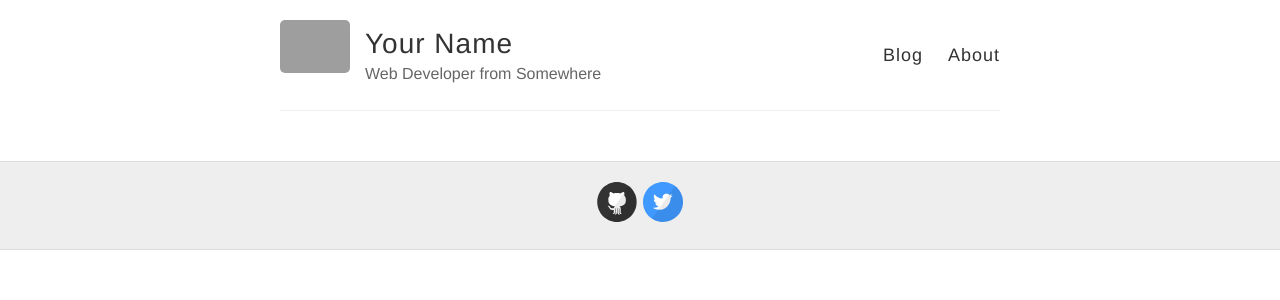
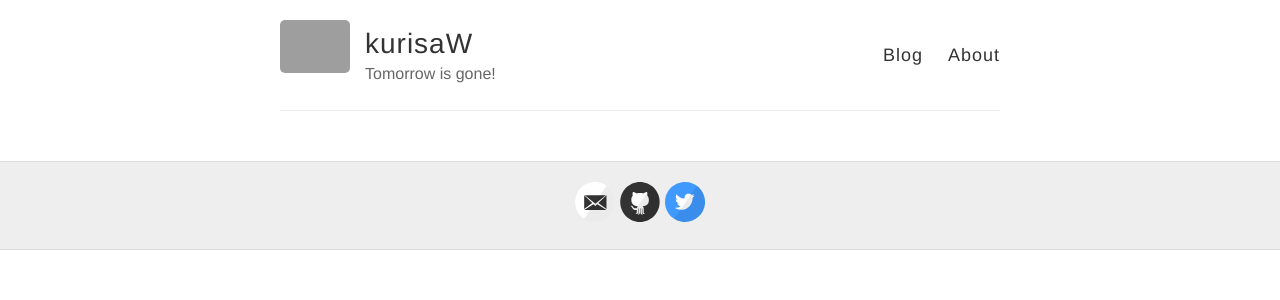
Before and after one commit to kurisaW/blog, a Jekyll site: the page built from index.html, in a window 1280 px wide. Shown: the top 300 px of the page. Built offline with Jekyll 4.4.1, drawn with Linux system fonts in a browser that asks for light colours; grey boxes are pictures that could not be loaded.

Commit message:
Update _config.yml

```diff
--- a/_config.yml
+++ b/_config.yml
@@ -3,13 +3,13 @@
 #
 
 # Name of your site (displayed in the header)
-name: Your Name
+name: kurisaW
 
 # Short bio or description (displayed in the header)
-description: Web Developer from Somewhere
+description: Tomorrow is gone!
 
 # URL of your avatar or profile pic (you could use your GitHub profile pic)
-avatar: https://raw.githubusercontent.com/barryclark/jekyll-now/master/images/jekyll-logo.png
+avatar: https://github.com/kurisaW/picbed/blob/main/head_picture/202212231711344.jpg
 
 #
 # Flags below are optional
@@ -18,15 +18,16 @@ avatar: https://raw.githubusercontent.com/barryclark/jekyll-now/master/images/je
 # Includes an icon in the footer for each username you enter
 footer-links:
   dribbble:
-  email:
+  email: yifang.Wangyq@qq.com
   facebook:
   flickr:
-  github: barryclark/jekyll-now
+  github: kurisaW/kurisaW.github.io
   instagram:
   linkedin:
   pinterest:
   rss: # just type anything here for a working RSS icon
-  twitter: jekyllrb
+  twitter: KurisaWhh
+  CSDN: https://blog.csdn.net/qq_56914146?spm=1000.2115.3001.5343
   stackoverflow: # your stackoverflow profile, e.g. "users/50476/bart-kiers"
   youtube: # channel/<your_long_string> or user/<user-name>
   googleplus: # anything in your profile username that comes after plus.google.com/
@@ -47,7 +48,7 @@ url:
 # (http://yourusername.github.io/repository-name)
 # and NOT your User repository (http://yourusername.github.io)
 # then add in the baseurl here, like this: "/repository-name"
-baseurl: ""
+baseurl: "https://kurisaw.github.io/"
 
 #
 # !! You don't need to change any of the configuration flags below !!
```
